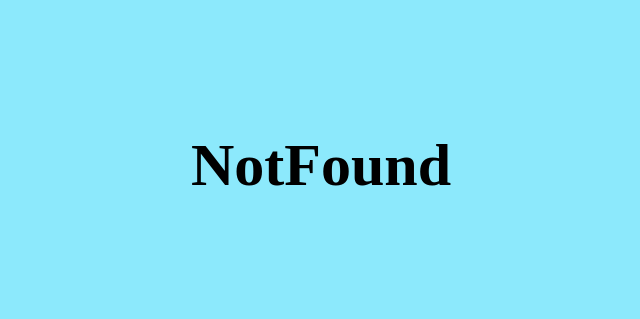
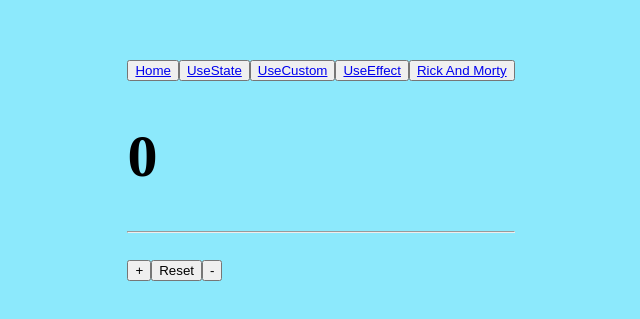
Before and after one commit to B-Stiven/first_project, a React (Create React App) app: page /useState in a window 1280 px wide. Shown: the part 235-554 px from the top of the page, without its empty margins (79-719 px from the left). Built offline with nearby package versions, Linux system fonts and the light colour scheme.

Commit message:
cuarto commit

```diff
--- a/src/App.js
+++ b/src/App.js
@@ -1,9 +1,9 @@
 import { Home } from './components/Pages/Home/Home';
 import { AboutUS } from './components/Pages/AboutUS/AboutUS';
 import { ContactUS } from './components/Pages/ContactUS/ContactUS';
-
 import { NotFound } from './components/Pages/NotFound/NotFound';
 import { Route, Routes } from 'react-router-dom';
+import { UseState } from './components/Pages/UseState/UseState';
 
 
 
@@ -13,8 +13,10 @@ function App() {
 
       <Routes>
         <Route path='/' element={<Home/>}/>
-        <Route path='/aboutUS' element={<AboutUS/>}/>
-        <Route path='/contactUS' element={<ContactUS/>}/>
+        <Route path='/useState' element={<UseState/>}/>
+        <Route path='/useCustom' element={<ContactUS/>}/>
+        <Route path='/useEffect' element={<AboutUS/>}/>
+        <Route path='/rickAndmorty' element={<AboutUS/>}/>
         <Route path='*' element={<NotFound/>}/>
       </Routes>
     </>
--- /dev/null
+++ b/src/components/Pages/UseState/UseState.jsx
@@ -0,0 +1,35 @@
+import React from 'react'
+import { Home } from '../Home/Home'
+
+
+
+export const UseState = () => {
+
+    function sumar(){
+        const numero = document.getElementById('numero');
+        let suma= Number(numero.textContent);
+        numero.textContent = suma + 1;
+    }
+    function restar(){
+        const numero = document.getElementById('numero');
+        let suma= Number(numero.textContent);
+        numero.textContent = suma - 1;
+    }
+    function Reset(){
+        var suma=0;
+        numero.textContent=suma;
+    }
+
+  return (
+    <>
+        <Home/>
+        <h1 id='numero'>0</h1>
+        <hr />
+        <button id='sumar' onClick={sumar}>+</button>
+        <button id='Reset' >Reset</button>
+        <button id='Restar' onClick={restar}>-</button>
+
+    </>
+
+  )
+}
--- a/src/components/UI/NaveHome/NavHome.jsx
+++ b/src/components/UI/NaveHome/NavHome.jsx
@@ -5,9 +5,11 @@ export const NavHome = ({textNav, ref}) => {
   return (
 
     <nav>
-        <Link to="/">Home</Link>
-        <Link to="/aboutUS">AboutUs</Link>
-        <Link to="/contactUS">ContactUs</Link>
+        <button className='boton'><Link to="/">Home</Link></button>
+        <button className='boton'><Link to="/useState">UseState</Link></button>
+        <button className='boton'><Link to="/useCustom">UseCustom</Link></button>
+        <button className='boton'><Link to="/useEffect">UseEffect</Link></button>
+        <button className='boton'><Link to="/rickAndmorty">Rick And Morty</Link></button>
     </nav>
   )
 }
--- a/src/components/layouts/HeaderHome/HeaderHome.jsx
+++ b/src/components/layouts/HeaderHome/HeaderHome.jsx
@@ -1,12 +1,11 @@
 import React from 'react';
-import { Logo } from '../../UI/Logo/Logo';
+
 import { NavHome } from '../../UI/NaveHome/NavHome';
 
 
 export const HeaderHome = () => {
   return(
     <div>
-        <Logo/>
         <NavHome/>
     </div>
   )
```
